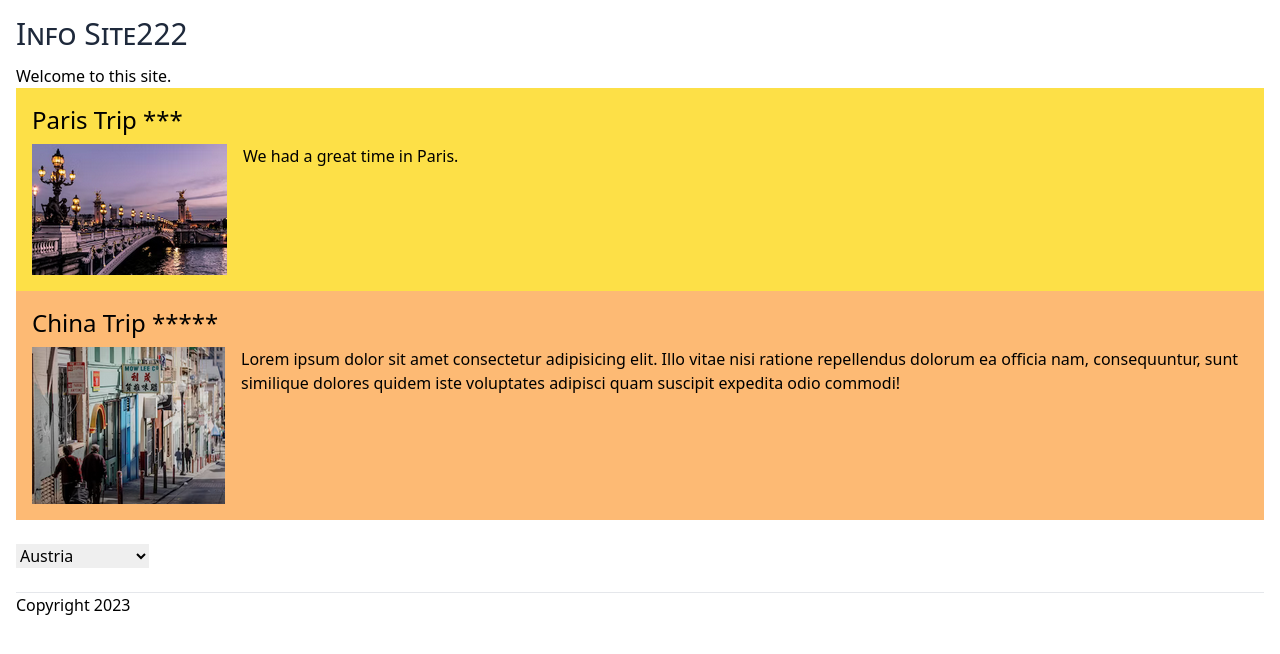
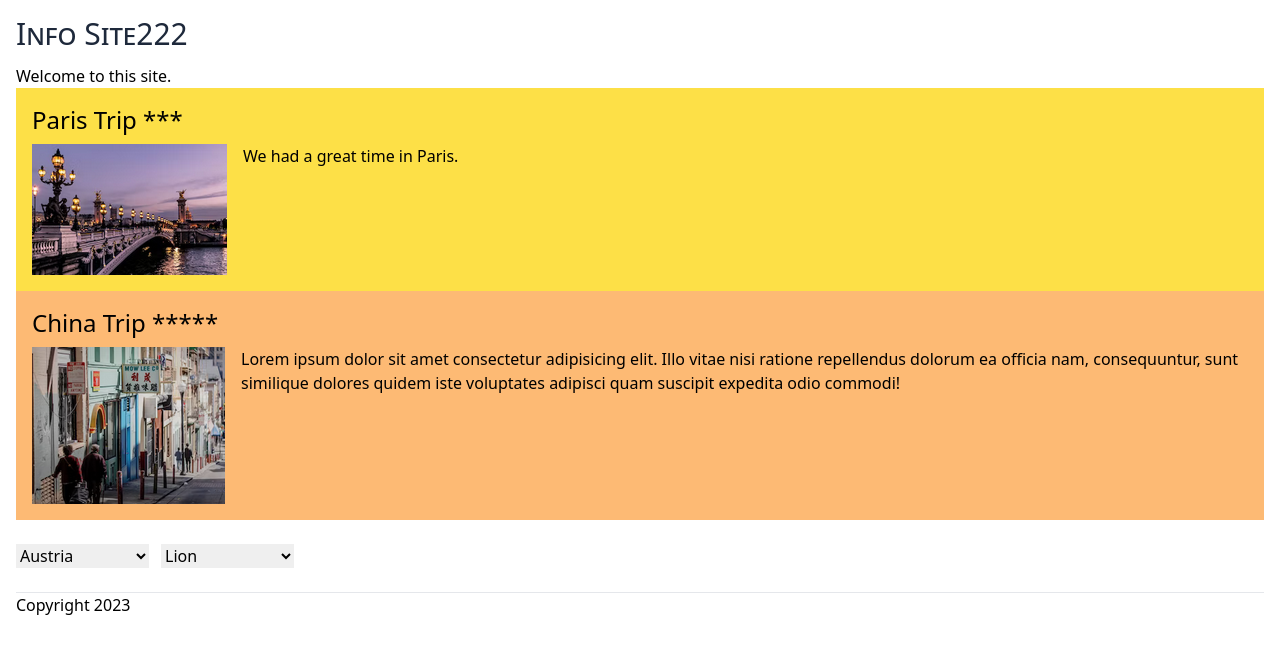
Before and after one commit to edwardtanguay/et992-vite-react-component-demo, a React (Vite) app: page / in a window 1280 px wide. Shown: the top 654 px of the page. Built offline with nearby package versions, Linux system fonts and the light colour scheme.

Commit message:
dropdown finished

```diff
--- a/src/App.tsx
+++ b/src/App.tsx
@@ -15,6 +15,17 @@ const countries = [
 	"Finland",
 	"France",
 ];
+
+const animals = [
+  "Lion",
+  "Elephant",
+  "Giraffe",
+  "Tiger",
+  "Kangaroo",
+  "Penguin",
+  "Dolphin",
+  "Hippopotamus",
+]
 
 export const App = () => {
 	return (
@@ -35,6 +46,7 @@ export const App = () => {
 				stars={16}
 			/>
 			<Dropdown choices={countries} />
+			<Dropdown choices={animals} />
 			<Footer />
 		</>
 	);
--- a/src/components/Dropdown.tsx
+++ b/src/components/Dropdown.tsx
@@ -4,7 +4,7 @@ interface IProps {
 
 export const Dropdown = ({ choices }: IProps) => {
 	return (
-		<select className="mt-6">
+		<select className="mt-6 mr-3">
 			{choices.map((choice) => {
 				return <option value={choice.toLowerCase().replace(' ', '')}>{choice}</option>;
 			})}
```
